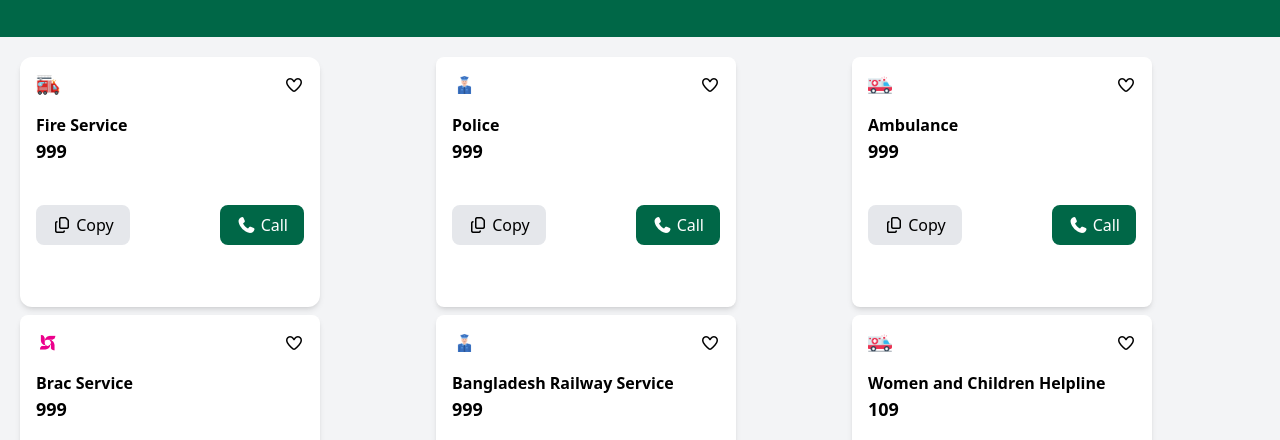
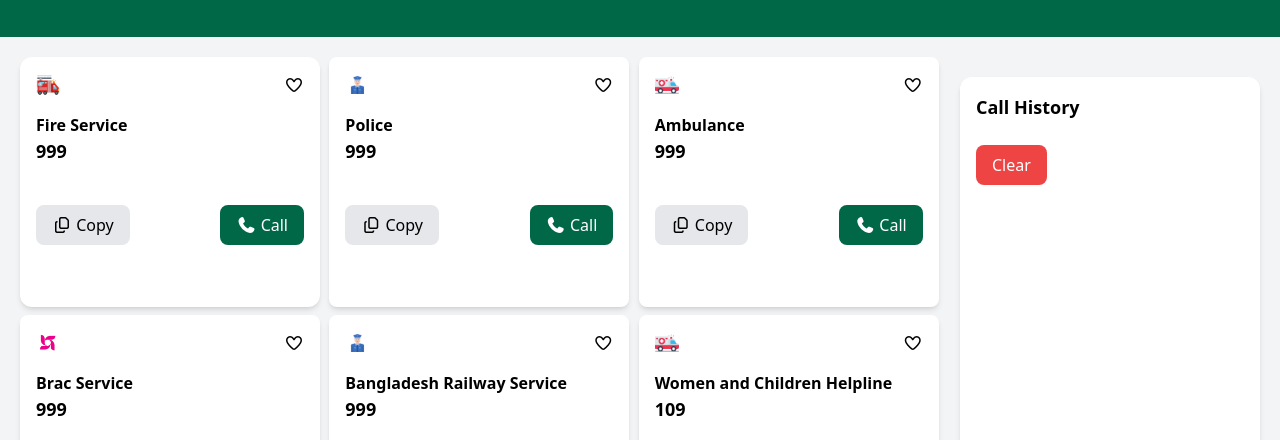
Before and after one commit to Jonyweb24/emergency-service-final, a plain HTML site: page index.html in a window 1280 px wide. Shown: the part 301-741 px from the top of the page. Drawn offline with nearby package versions, Linux system fonts and the light colour scheme.

Commit message:
added responsive

```diff
--- a/index.html
+++ b/index.html
@@ -49,7 +49,7 @@
   </div>
 
   <!-- Main Section -->
-  <main class="flex flex-col md:flex-eow p-5 gap-5">
+  <main class="flex flex-col md:flex-row p-5 gap-5">
     <!-- Cards Section -->
     <section class=" flex-col md:flex-row grid  grid-cols-1 sm:grid-cols-2 md:grid-cols-3 gap-2 flex-1 mt-5 md:mt-0">
 
@@ -191,7 +191,7 @@
     </section>
 
     <!-- Aside -Call History -->
-    <aside class="w-full md:w-[300px] bg-white shadow-md p-4 rounded-xl md:mt-5 md:nt-0">
+    <aside class=" w-[300px] bg-white shadow-md p-4 rounded-xl md:mt-5 ">
       <h2 class="text-lg font-bold mb-3">Call History</h2>
       <ul id="historyList" class="list-disc pl-5 space-y-2"></ul>
       <button id="clearHistory" class="mt-3 bg-red-500 text-white px-4 py-2 rounded-lg">Clear</button>
```
